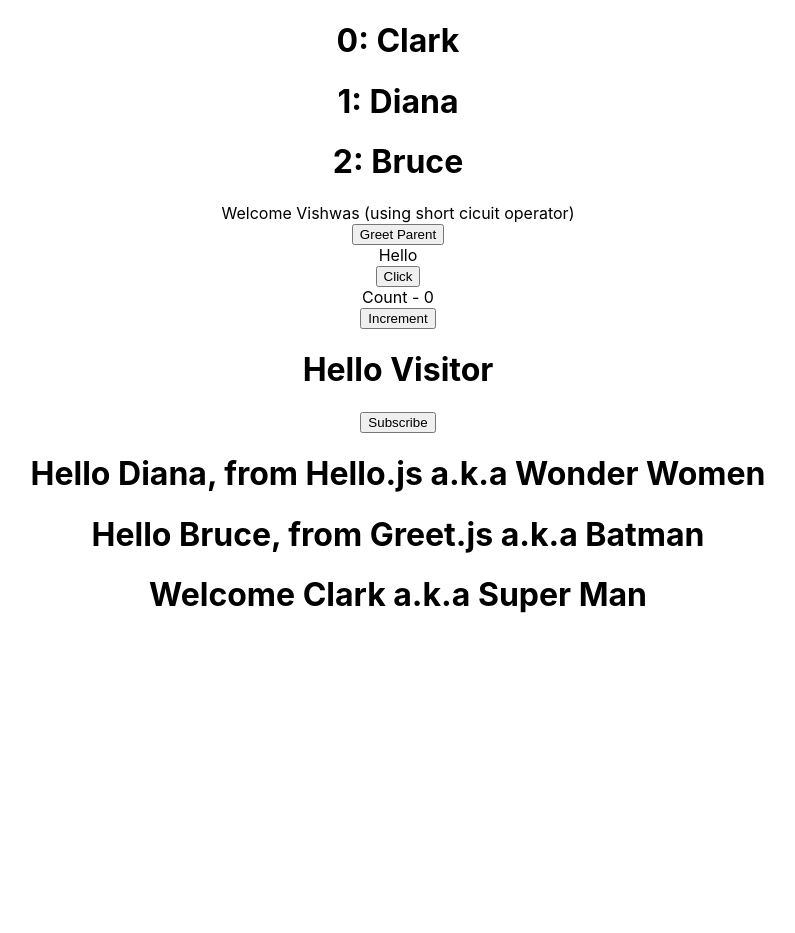
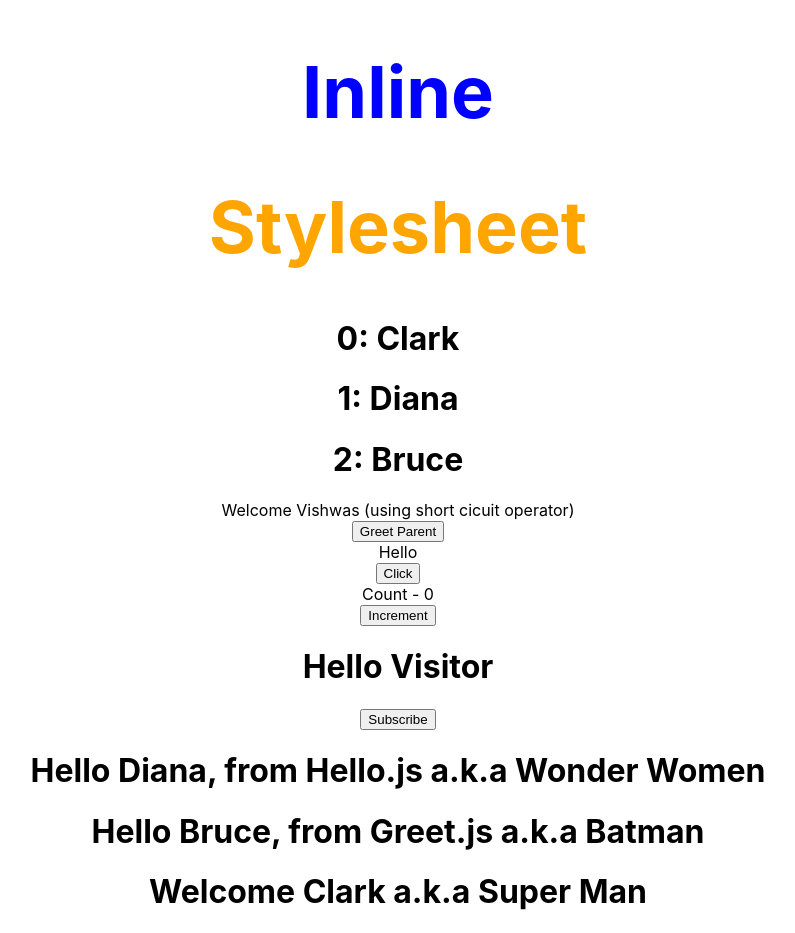
Before and after one commit to zahraamumtaz/react-practice, a React (Create React App) app: page / in a window 1280 px wide. Shown: the whole page, without its empty margins (242-1037 px from the left). Before the commit the page ends 800 px from the top, so only its background shows below. Built offline with nearby package versions, Linux system fonts and the light colour scheme.

Commit message:
types of styling react components

```diff
--- a/src/App.js
+++ b/src/App.js
@@ -9,11 +9,15 @@
 import ParentComponent from "./components/ParentComponent";
 import UserGreeting from "./components/UserGreeting";
 import NameList from "./components/NameList";
+import StyleSheet from "./components/StyleSheet";
+import Inline from "./components/Inline";
 
 function App() {
   return (
     <div className="App">
-      <NameList/>
+      <Inline />
+      <StyleSheet primary={true} />
+      <NameList />
       <UserGreeting />
       <ParentComponent />
       <EventBind />
--- /dev/null
+++ b/src/components/Inline.js
@@ -0,0 +1,16 @@
+import React from "react";
+
+const heading = {
+  fontSize: "72px",
+  color: "blue",
+};
+
+function Inline() {
+  return (
+    <div>
+      <h1 style={heading}>Inline</h1>
+    </div>
+  );
+}
+
+export default Inline;
--- /dev/null
+++ b/src/components/StyleSheet.js
@@ -0,0 +1,13 @@
+import React from "react";
+import "./myStyles.css";
+
+function StyleSheet(props) {
+  let className = props.primary ? "primary" : "";
+  return (
+    <div>
+      <h1 className={`${className} font-xl`}>Stylesheet</h1>
+    </div>
+  );
+}
+
+export default StyleSheet;
--- /dev/null
+++ b/src/components/myStyles.css
@@ -0,0 +1,6 @@
+.primary {
+  color: orange;
+}
+.font-xl {
+  font-size: 72px;
+}
```
